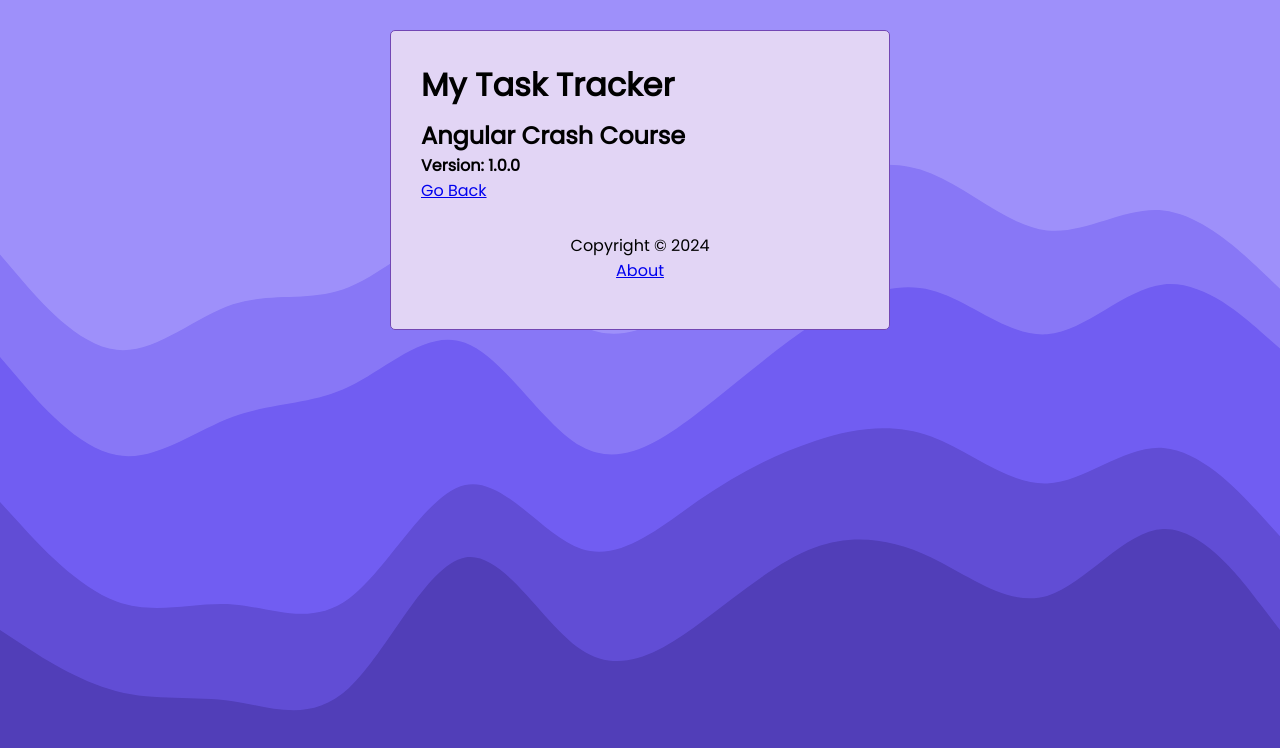
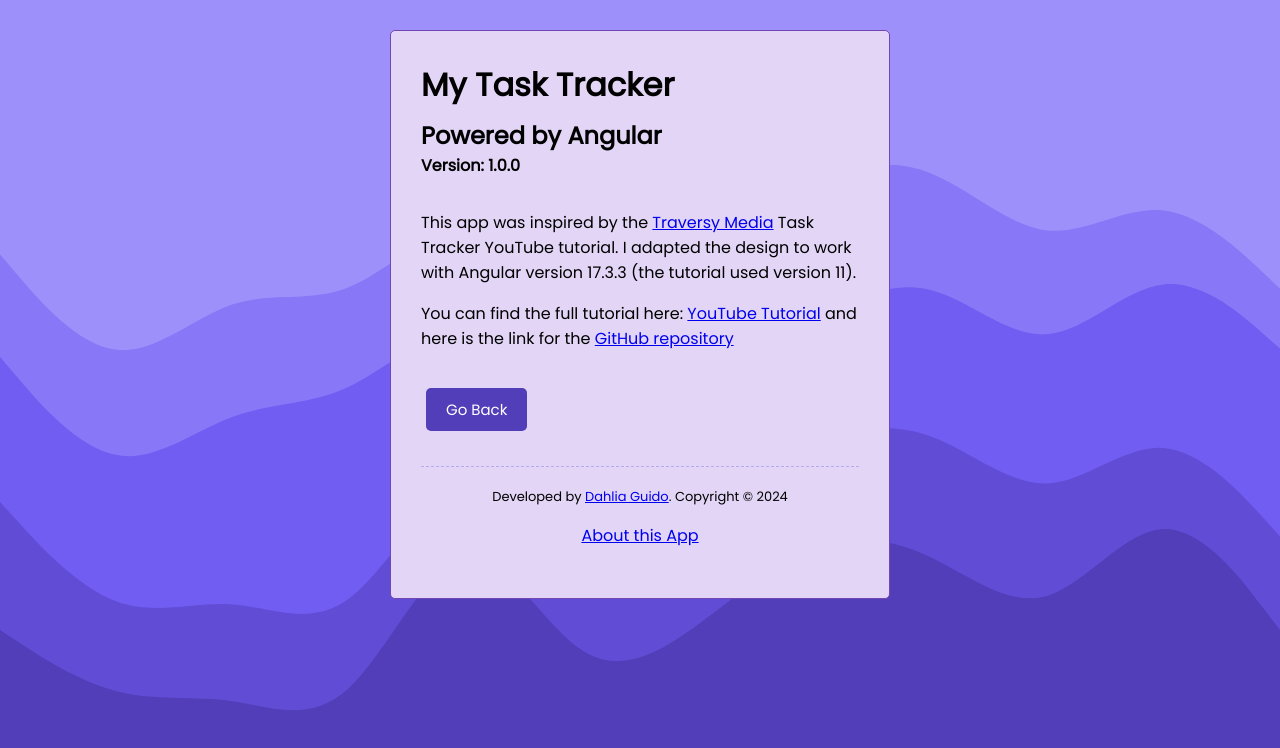
Before and after one commit to CypherNyx/task-tracker-app, an Angular app: page /about in a window 1280 px wide. Shown: the top 748 px of the page. Built offline with nearby package versions, Linux system fonts and the light colour scheme.

Commit message:
footer layout and about page copy

```diff
--- a/src/app/components/footer/footer.component.css
+++ b/src/app/components/footer/footer.component.css
@@ -1,4 +1,6 @@
 footer{
   margin-top: 30px;
   text-align: center;
+  padding: 20px;
+  border-top: 1px dashed #b5acf0;
 }
--- a/src/app/components/footer/footer.component.html
+++ b/src/app/components/footer/footer.component.html
@@ -1,6 +1,6 @@
 <footer>
-  <p>Copyright &copy; {{ currentYear }}</p>
+  <p [ngStyle]="{'font-size': 'small'}">Developed by <a href="https://github.com/CypherNyx/task-tracker-app" target="_blank" title="GitHub repository">Dahlia Guido</a>. Copyright &copy; {{ currentYear }}</p>
   <!-- currentYear is defined on footer.component.ts -->
 
-  <a routerLink="/about">About</a>
+  <p [ngStyle]="{'margin-top': '1rem'}"><a routerLink="/about" > About this App</a></p>
 </footer>
--- a/src/app/components/pages/about/about.component.css
+++ b/src/app/components/pages/about/about.component.css
@@ -0,0 +1,7 @@
+div.about {
+  margin: 2rem 0;
+}
+
+div.about>p {
+  margin-top: 1rem;
+}
--- a/src/app/components/pages/about/about.component.html
+++ b/src/app/components/pages/about/about.component.html
@@ -1,6 +1,18 @@
 <div>
-  <h2> Angular Crash Course</h2>
+  <h2> Powered by Angular</h2>
   <h4>Version: 1.0.0</h4>
+  <div class="about">
+
+    <p>This app was inspired by the <a href="https://www.youtube.com/@TraversyMedia" target="_blank"
+        title="Tarversy Media YouTube Channel">Traversy Media</a> Task Tracker YouTube tutorial. I adapted the design to
+      work with Angular version 17.3.3 (the tutorial used version 11). </p>
+    <p>You can find the full tutorial here: <a
+        href="https://www.youtube.com/watch?v=3dHNOWTI7H8&ab_channel=TraversyMedia" target="_blank"
+        title="YouTube Tutorial - Angular Crash Course">YouTube Tutorial</a> and here is the link for the <a
+        href="https://github.com/bradtraversy/angular-crash-2021" target="_blank" title="GitHub repository">GitHub
+        repository</a> </p>
+  </div>
+
   <!-- we are not using an href here to prevent the entire page from being reloaded! -->
-  <a routerLink="/">Go Back</a>
+  <button class="btn" routerLink="/">Go Back</button>
 </div>
```
